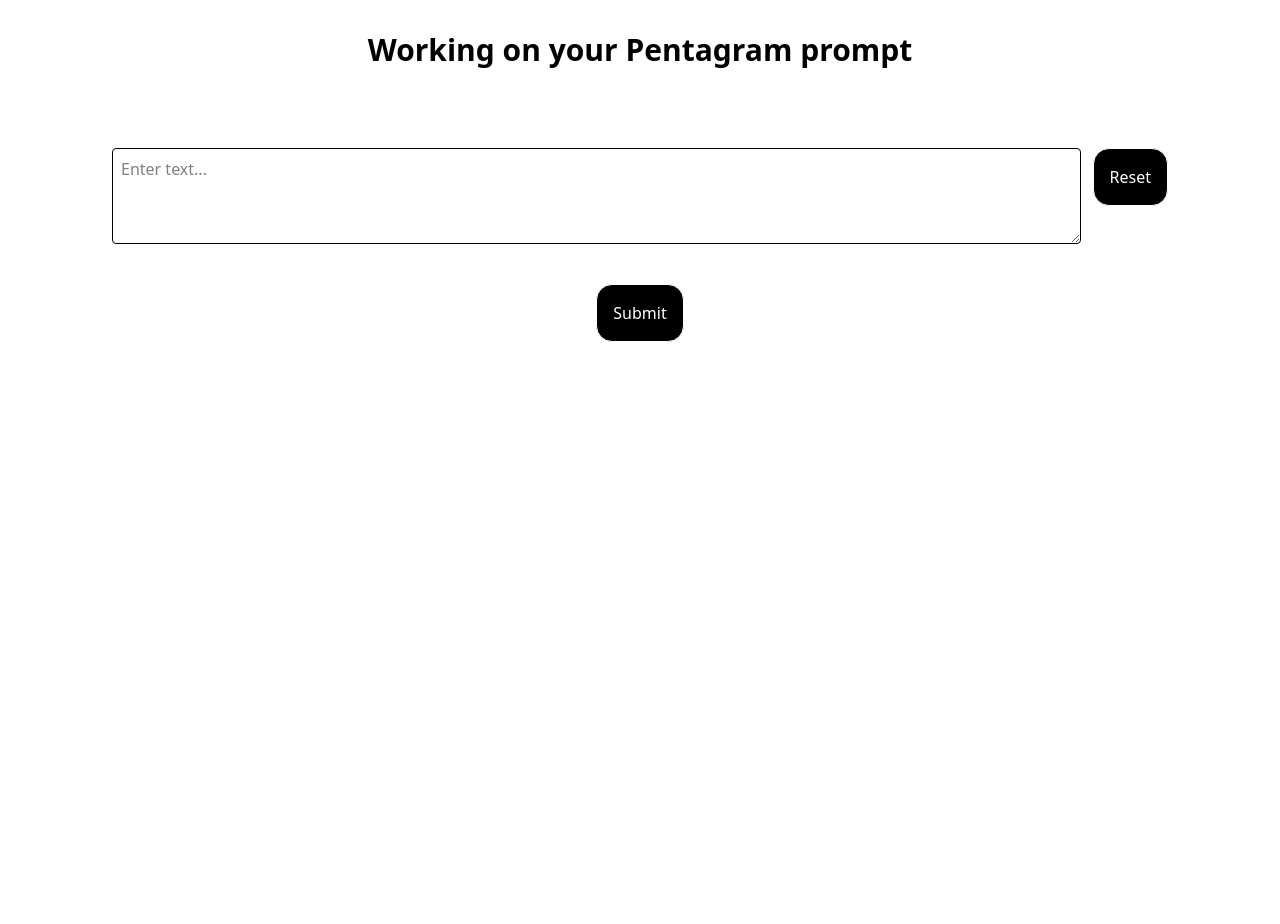
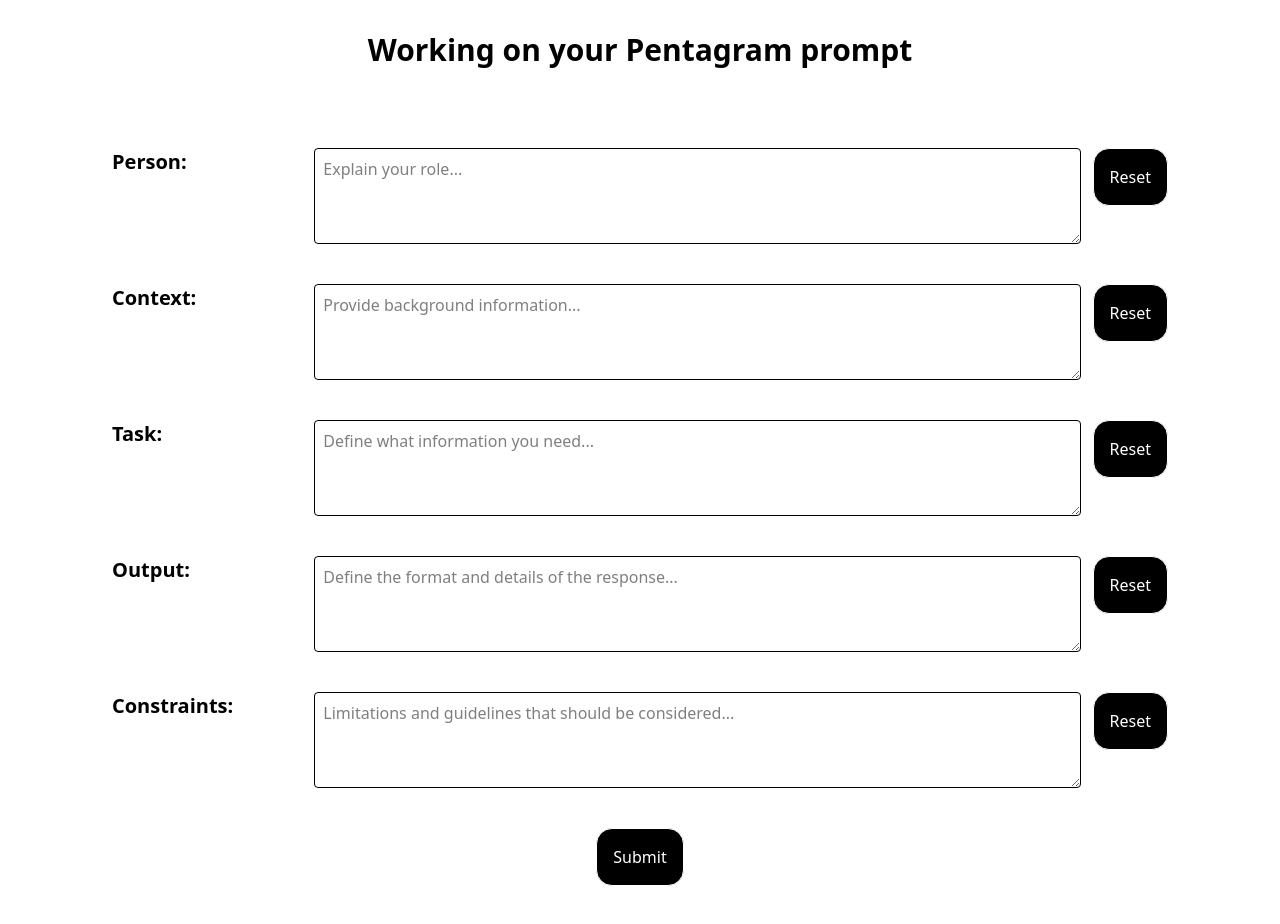
Before and after one commit to chingu-voyages/V54-tier1-team-01, a React (Vite) app in the folder client/: page / in a window 1280 px wide. Shown: the top 924 px of the page. Before the commit the page ends 800 px from the top, so only its background shows below. Built offline with nearby package versions, Linux system fonts and the light colour scheme.

Commit message:
Add label and 5 input elements

```diff
--- a/client/src/components/InputArea.jsx
+++ b/client/src/components/InputArea.jsx
@@ -1,9 +1,18 @@
 /* Field for entering a request */
-export default function InputArea() {
+export default function InputArea({ lab, text }) {
   return (
-    <textarea
-      className='w-full h-24 p-2 border rounded'
-      placeholder='Enter text...'
-    />
+    <>
+      <label
+        className='flex-1/4 text-md md:text-xl text-left font-bold'
+        for='prompt'
+      >
+        {lab}
+      </label>
+      <textarea
+        className='w-full h-24 p-2 border rounded'
+        id='prompt'
+        placeholder={text}
+      />
+    </>
   );
 }
--- a/client/src/components/InputAreaBlock.jsx
+++ b/client/src/components/InputAreaBlock.jsx
@@ -2,10 +2,10 @@ import Button from "./ResetButton";
 import Input from "./InputArea";
 
 /* Contains a field for entering a search query and button for clearing text */
-export default function InputAreaBlock() {
+export default function InputAreaBlock({ lab, text }) {
   return (
     <div className='flex flex-col sm:flex-row items-start gap-3 pb-10'>
-      <Input />
+      <Input lab={lab} text={text} />
       <Button />
     </div>
   );
--- a/client/src/components/InputSection.jsx
+++ b/client/src/components/InputSection.jsx
@@ -8,7 +8,23 @@ export default function InputSection() {
         Working on your Pentagram prompt
       </h2>
       <form className='p-10 md:p-20'>
-        <InputAreaBlock />
+        <InputAreaBlock lab='Person:' text='Explain your role...' />
+        <InputAreaBlock
+          lab='Context:'
+          text='Provide background information...'
+        />
+        <InputAreaBlock
+          lab='Task:'
+          text='Define what information you need...'
+        />
+        <InputAreaBlock
+          lab='Output:'
+          text='Define the format and details of the response...'
+        />
+        <InputAreaBlock
+          lab='Constraints:'
+          text='Limitations and guidelines that should be considered...'
+        />
         <button className='p-4 border rounded-2xl bg-black text-white duration-300 ease-in-out hover:bg-white hover:text-black hover:cursor-pointer'>
           Submit
         </button>
```
